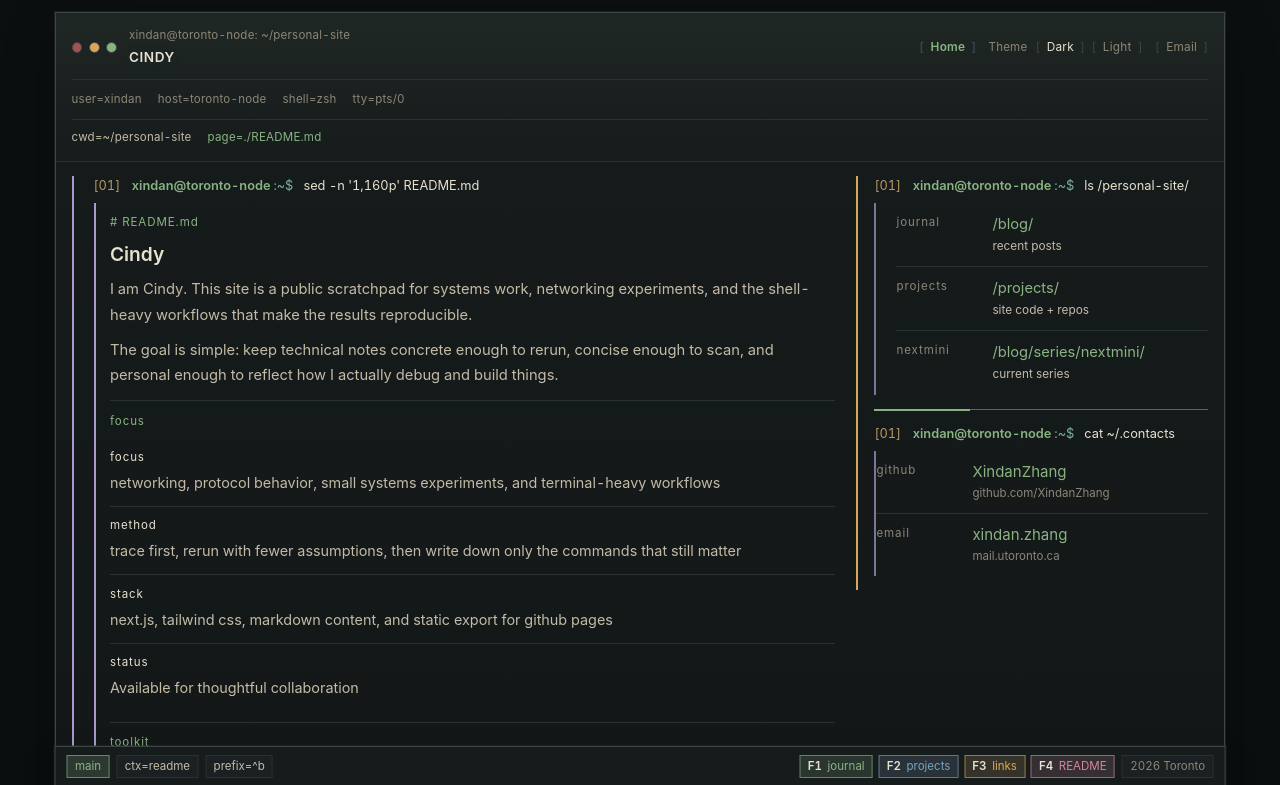
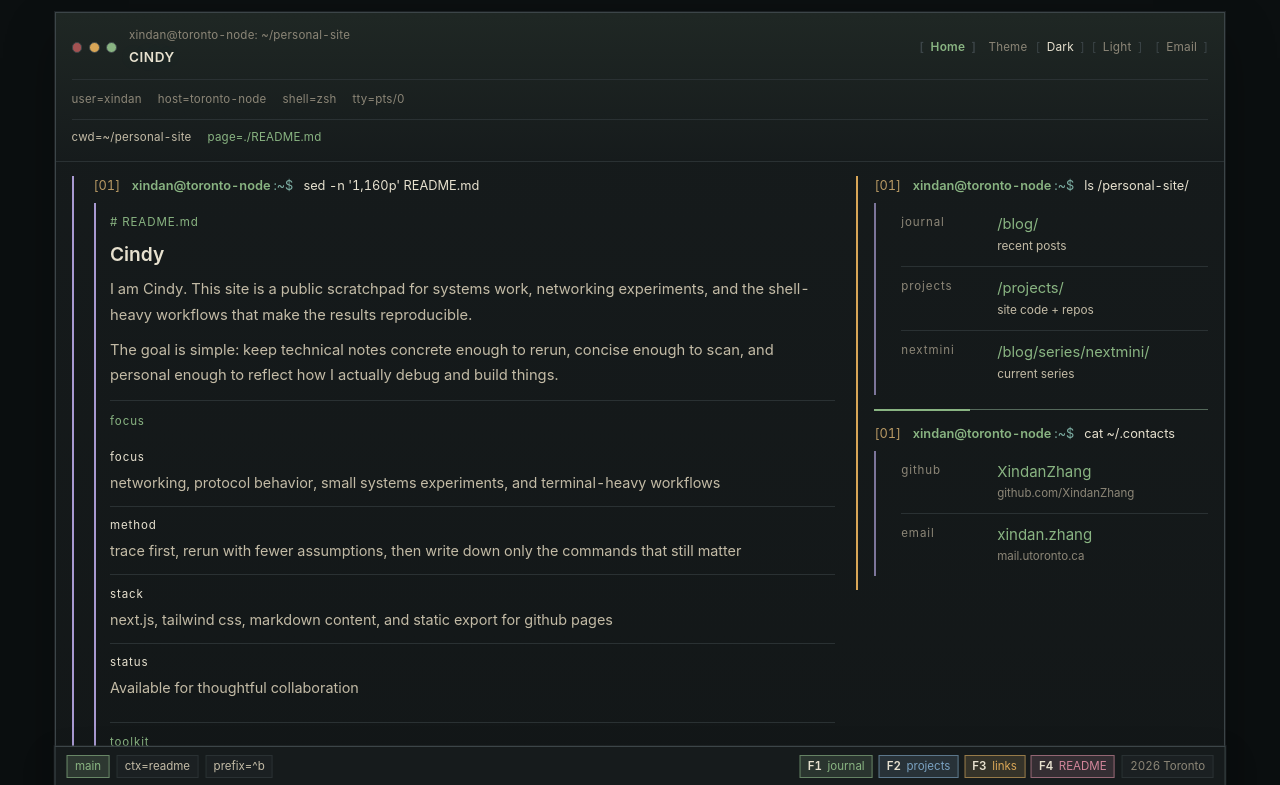
Before and after one commit to XindanZhang/personal-site, a Next.js app: page /personal-site/about in a window 1280 px wide. Shown: the top 785 px of the page. Built offline with nearby package versions, Linux system fonts and the light colour scheme.

Commit message:
style: widen readme sidebar gutter

```diff
--- a/app/globals.css
+++ b/app/globals.css
@@ -2355,7 +2355,7 @@ body.mode-terminal ::selection {
 
 .readme-shortcuts,
 .readme-link-list {
-  padding-left: 1.25rem;
+  padding-left: 1.55rem;
   border-left: 2px solid color-mix(in srgb, var(--block-readme) 65%, var(--line) 35%);
 }
 
@@ -2448,7 +2448,7 @@ body.mode-terminal ::selection {
 
 .readme-link-list {
   margin: 0;
-  padding: 0;
+  padding: 0 0 0 1.55rem;
   list-style: none;
 }
 
```
Also changed, not shown: 440 other files (tests, documents, lock files or other folders).
